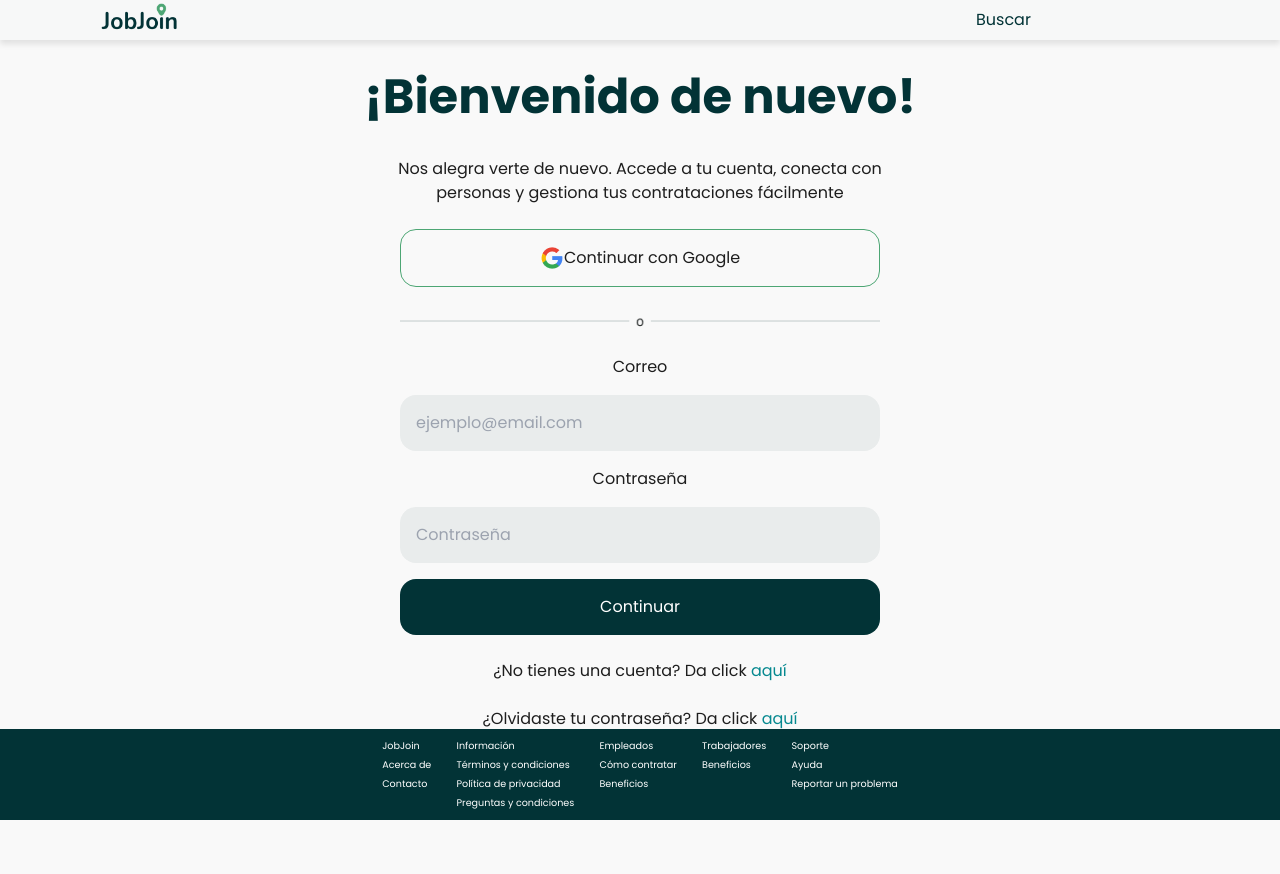
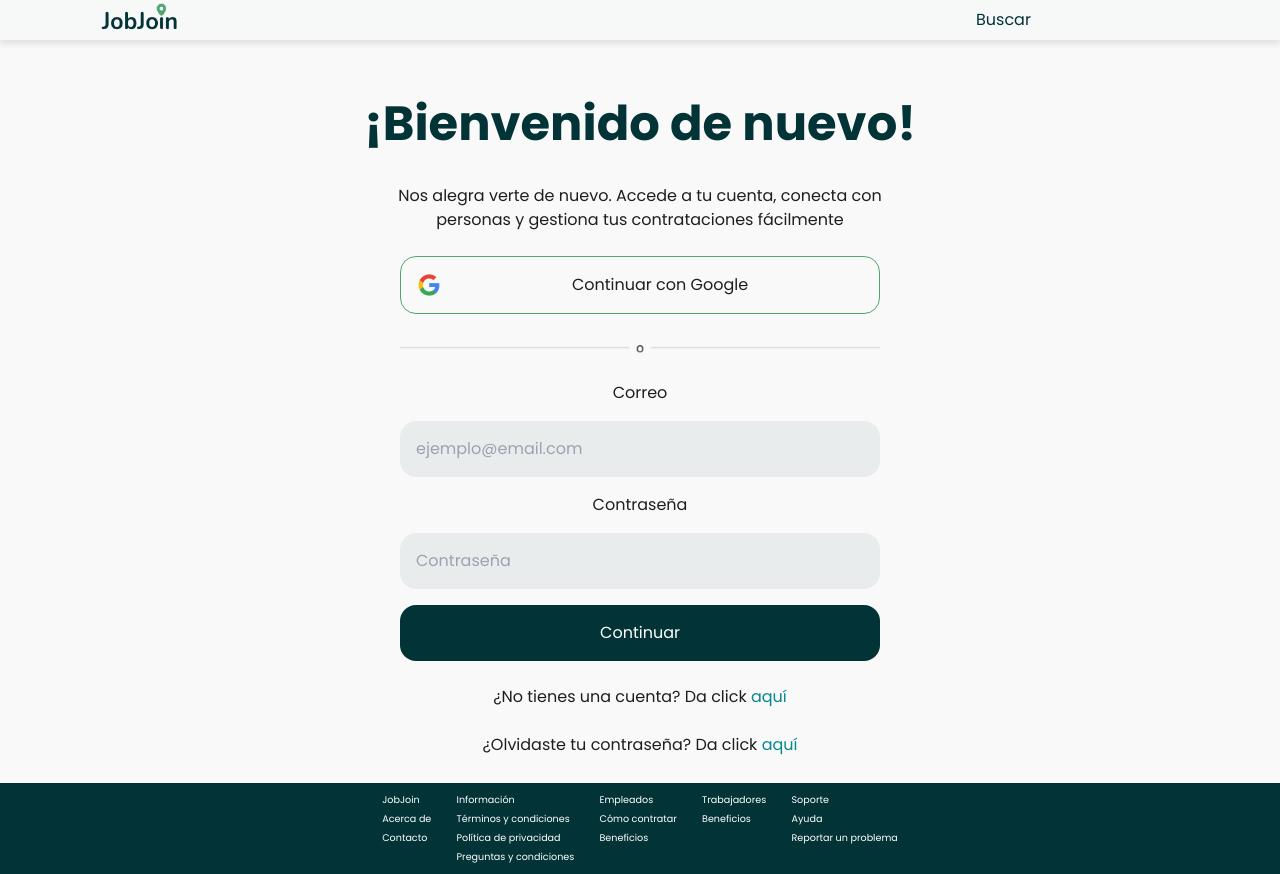
Before and after one commit to MarbeniX/JobJoin, a React (Vite) app: page /login in a window 1280 px wide. Before the commit the page ends 820 px from the top, so only its background shows below. Built offline with nearby package versions, Linux system fonts and the light colour scheme.

Commit message:
Corrección de diseño: btn google

```diff
--- a/src/Css/Login.css
+++ b/src/Css/Login.css
@@ -7,7 +7,6 @@
     margin-top: 3rem;
     gap: 1.5rem;
     text-align: center;
-    height: 77vh;
 }
 .login-container-p1{
     font-size: 3rem;
@@ -23,6 +22,10 @@
     border: 1px solid #4DA674;
     padding: 1rem;
     border-radius: 1rem;
+    gap: 16px;
+}
+.login-container-google-button span{
+    flex: 1 0 0;
 }
 .login-inicio-frame{
     width: 30rem;
--- a/src/Css/index.css
+++ b/src/Css/index.css
@@ -72,6 +72,10 @@
   justify-content: center;
   cursor: pointer;
   padding: 2%;
+  gap: 16px;
+}
+.inicio-button-google span{
+  flex: 1 0 0;
 }
 .inicio-frame{
   width: 100%;
--- a/src/Pages/Inicio.jsx
+++ b/src/Pages/Inicio.jsx
@@ -93,7 +93,7 @@ export default function Inicio() {
                 <form className="inicio-inputs" onSubmit={handleSubmit}>
                     <button type="button" className="inicio-button-google">
                         <img src={GoogleLogo} alt="GoogleLogo" />
-                        Continuar con Google
+                        <span>Continuar con Google</span>
                     </button>
                     <img src={InicioFrame} alt="InicioFrame" className="inicio-frame" />
                     <div className="input-data">
--- a/src/Pages/Login.jsx
+++ b/src/Pages/Login.jsx
@@ -73,7 +73,7 @@ export default function Login() {
                 </p>
                 <button type="button" className="login-container-google-button">
                     <img src={GoogleLogo} alt="GoogleLogo" />
-                    Continuar con Google
+                    <span>Continuar con Google</span>
                 </button>
                 <img src={InicioFrame} alt="InicioFrame" className="login-inicio-frame" />
                 <form className="login-form" onSubmit={handleSubmit}>
```
